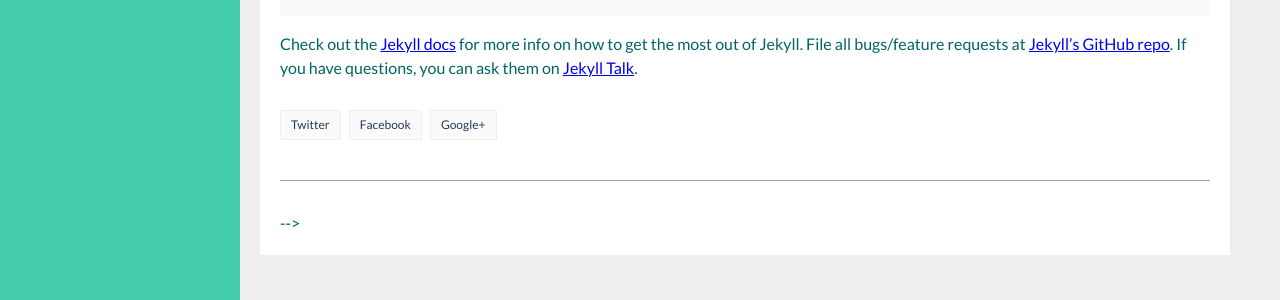
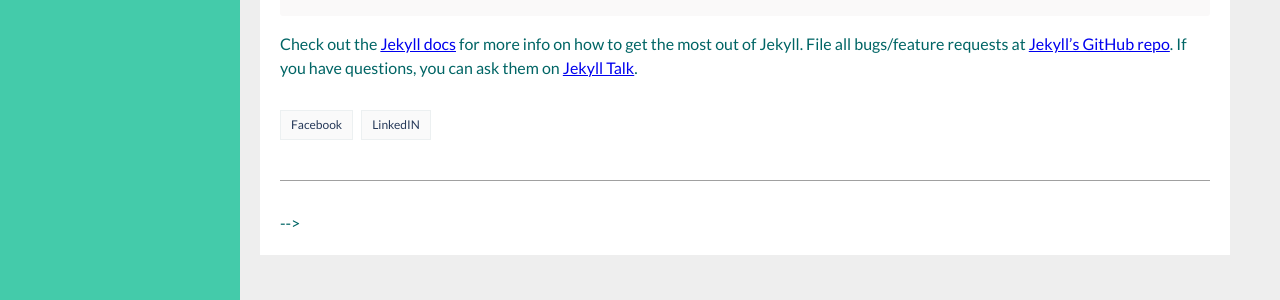
Before and after one commit to alesirioni/alesirioni.github.io, a Jekyll site: the page built from _posts/2017-04-06-welcome-to-jekyll.markdown, in a window 1280 px wide. Shown: the part 470-770 px from the top of the page. Built offline with Jekyll 4.4.1, drawn with Linux system fonts in a browser that asks for light colours.

Commit message:
Update post.html

```diff
--- a/_layouts/post.html
+++ b/_layouts/post.html
@@ -22,9 +22,8 @@
       {{content | markdownify}}
       <div class="page-footer">
         <div class="page-share">
-          <a href="https://twitter.com/intent/tweet?text={{ page.title }}&url={{ site.url }}{{ page.url }}" title="Share on Twitter" rel="nofollow" target="_blank">Twitter</a>
-          <a href="https://facebook.com/sharer.php?u={{ site.url }}{{ page.url }}" title="Share on Facebook" rel="nofollow" target="_blank">Facebook</a>
-          <a href="https://plus.google.com/share?url={{ site.url }}{{ page.url }}" title="Share on Google+" rel="nofollow" target="_blank">Google+</a>
+          <a href="https://facebook.com/sharer.php?u={{ site.url }}{{ page.url }}" title="Compartir con Facebook" rel="nofollow" target="_blank">Facebook</a>
+          <a href="https://www.linkedin.com/shareArticle?mini=true&url={{ site.url }}{{ page.url }}" title="Compartir con LinkedIN" rel="nofollow" target="_blank">LinkedIN</a>
         </div>
         <div class="page-tag">
           {% for tag in page.tags %}
```
